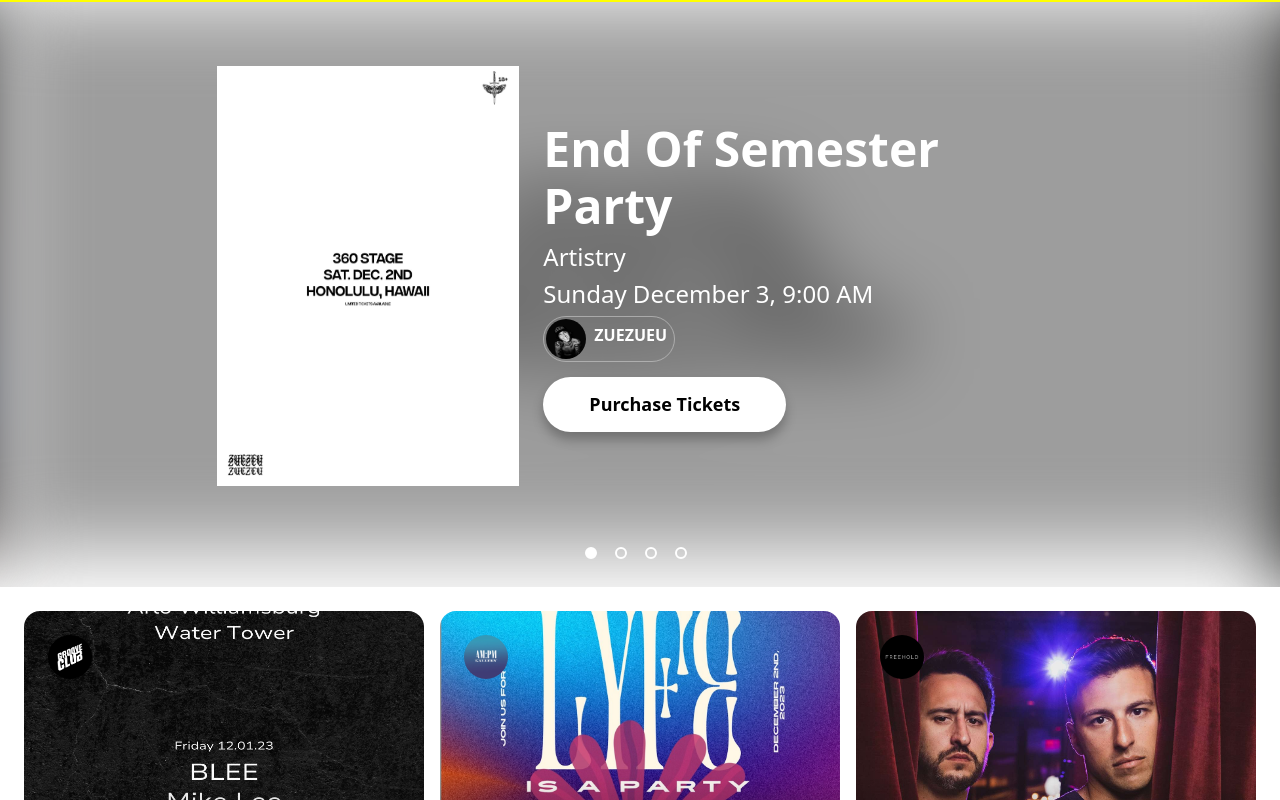
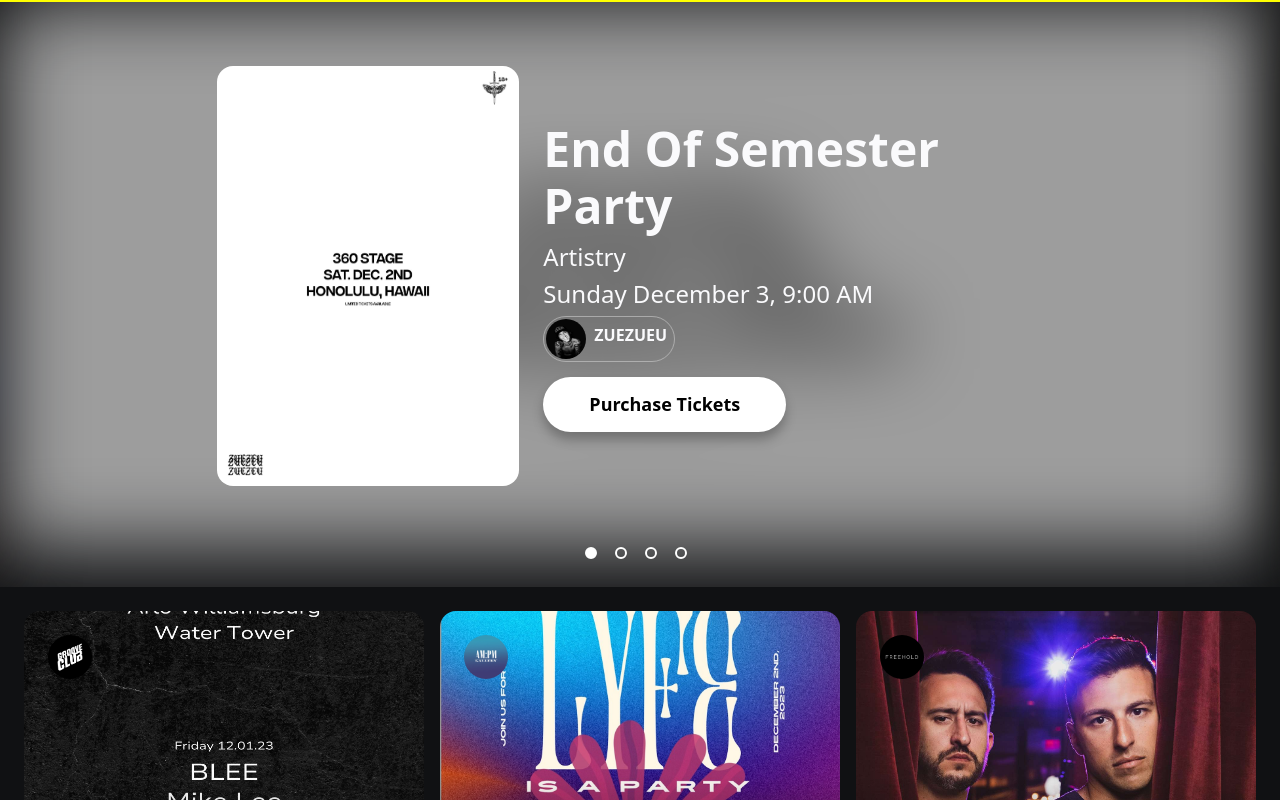
Before and after one commit to Youssof-Kandil/PoshvipDemo, a React (Create React App) app: page / in a window 1280 px wide. Shown: the top 800 px of the page. Built offline with nearby package versions, Linux system fonts and the light colour scheme.

Commit message:
Made the images roundeed

```diff
--- a/src/App.css
+++ b/src/App.css
@@ -1,3 +1,7 @@
+body {
+  background-color: #101113 !important;
+}
+
 .yellow-strip{
   width: 100%;
   padding: 1px;
@@ -10,6 +14,8 @@
 .carousel{
   max-width: 100vw;
 width: 100%;
+color: rgb(250, 250, 252);
+
 }
 .carousel-item-image{
   height: 420px;
--- a/src/Components/EEcarousel.jsx
+++ b/src/Components/EEcarousel.jsx
@@ -21,15 +21,15 @@
   };
   return (
     <>
-  <div className='carousel text-white'>
+  <div className='carousel'>
         <Slider {...settings}>
           <div className='position-relative py-3' >
             <div className="layer-blur bg1">
               <div className='layer'></div>
             </div>
             <div className='row py-5 justify-content-center align-items-center position-relative inner-carousel  '>
-              <div className='carousel-item-image  rounded-3 overflow-hidden col-md-3'>
-                <img src={img1} alt="img1" className='w-100 h-100 inner-image' />
+              <div className='carousel-item-image  overflow-hidden col-md-3'>
+                <img src={img1} alt="img1" className='w-100 h-100 inner-image rounded-4 ' />
               </div>
               <div className='carouel-item-data col-md-5'>
                 <h2 className=''>End Of Semester Party</h2>
@@ -52,7 +52,7 @@
             </div>
             <div className=' py-5 position-relative inner-carousel row justify-content-center align-items-center'>
               <div className='carousel-item-image rounded-3 overflow-hidden col-md-3'>
-                <img src={img2} alt="img1" className='w-100 h-100 inner-image' />
+                <img src={img2} alt="img1" className='w-100 h-100 inner-image rounded-4' />
               </div>
               <div className='carouel-item-data col-md-5'>
                 <h2>Miami Art Week Powered by Art Hearts Fashion Art Basel 2023</h2>
@@ -75,7 +75,7 @@
             </div>
             <div className='row py-5 justify-content-center align-items-center position-relative inner-carousel  '>
               <div className='carousel-item-image  rounded-3 overflow-hidden col-md-3'>
-                <img src={img3} alt="img1" className='w-100 h-100 inner-image' />
+                <img src={img3} alt="img1" className='w-100 h-100 inner-image rounded-4' />
               </div>
               <div className='carouel-item-data col-md-5'>
                 <h2>RUNAWAY NEW YORK PRESENTS: OPEN 'TIL MIDNIGHT</h2>
@@ -98,7 +98,7 @@
             </div>
             <div className='row py-5 justify-content-center align-items-center position-relative inner-carousel  '>
               <div className='carousel-item-image  rounded-3 overflow-hidden col-md-4 '>
-                <img src={img4} alt="img1" className='w-100 h-100 inner-image' />
+                <img src={img4} alt="img1" className='w-100 h-100 inner-image rounded-4' />
               </div>
               <div className='carouel-item-data col-md-5'>
                 <h2>New York Fashion Week Powered by Art Hearts Fashion</h2>
--- a/src/index.css
+++ b/src/index.css
@@ -5,8 +5,7 @@
     sans-serif;
   -webkit-font-smoothing: antialiased;
   -moz-osx-font-smoothing: grayscale;
-  background-color: #101113;
-  color: #101113;
+
 }
 
 code {
```
